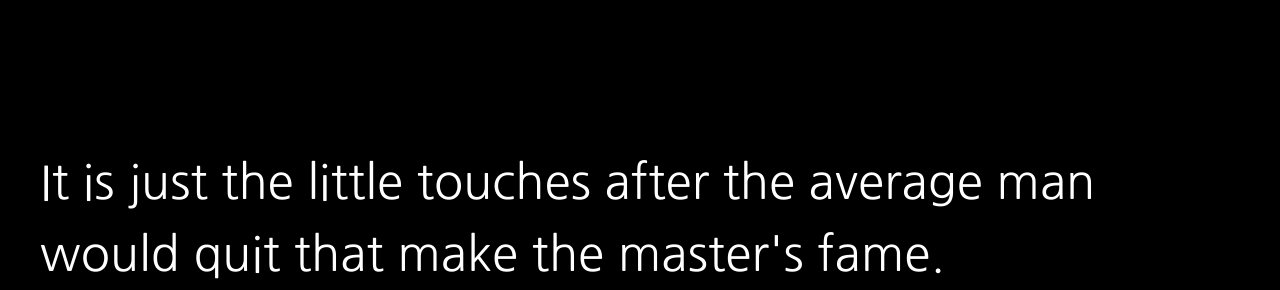
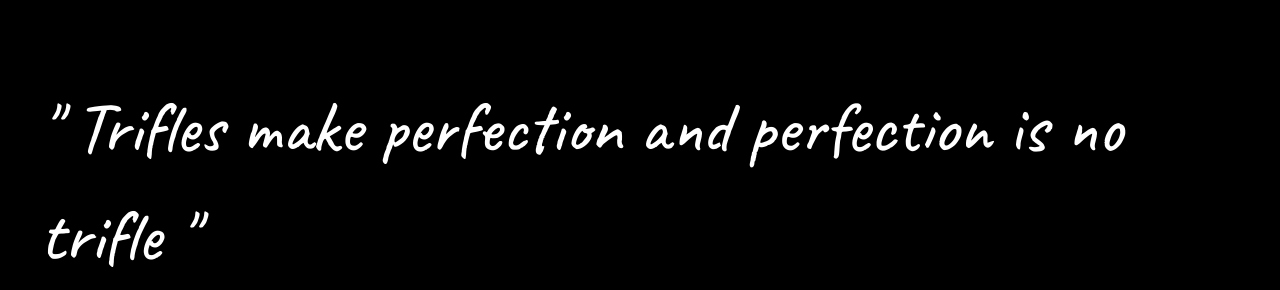
Before and after one commit to 467shin/portfolio, a plain HTML site: page index.html in a window 1280 px wide. Shown: the part 182-472 px from the top of the page. Drawn offline with nearby package versions, Linux system fonts and the light colour scheme.

Commit message:
좀 더 가까운 명언

```diff
--- a/index.html
+++ b/index.html
@@ -12,10 +12,14 @@
   <script src="https://cdn.tailwindcss.com"></script>
   <script src="https://code.jquery.com/jquery-latest.js"></script>
   <style>
-    @import url("https://fonts.googleapis.com/css2?family=Nanum+Gothic:wght@400&display=swap");
+    @import url("https://fonts.googleapis.com/css2?family=Nanum+Gothic:wght@400&family=Caveat:wght@500&display=swap");
 
     .namum-gothic {
       font-family: "Nanum Gothic", sans-serif;
+    }
+
+    .caveat {
+      font-family: 'Caveat', cursive;
     }
 
     /*화면에 표출되기 전*/
@@ -57,9 +61,13 @@
 
 <body class="namum-gothic dark:bg-slate-800 dark:text-slate-100">
   <div class="w-screen h-screen bg-black flex justify-center items-center p-10 animatable ">
-    <p class=" text-white md:text-5xl md:leading-normal">It is just the little touches after the
-      average man would quit
-      that make the master's fame.</p>
+    <div>
+      <p class="text-white md:text-7xl md:leading-normal caveat">" Trifles make perfection and perfection is no trifle
+        "
+      </p>
+      <p class="text-white text-center md:text-5xl md:leading-normal caveat">~ Michelangelo ~
+      </p>
+    </div>
   </div>
 
   <!-- NavBar -->
```
Also changed, not shown: overview.html (+1 -1 lines).
